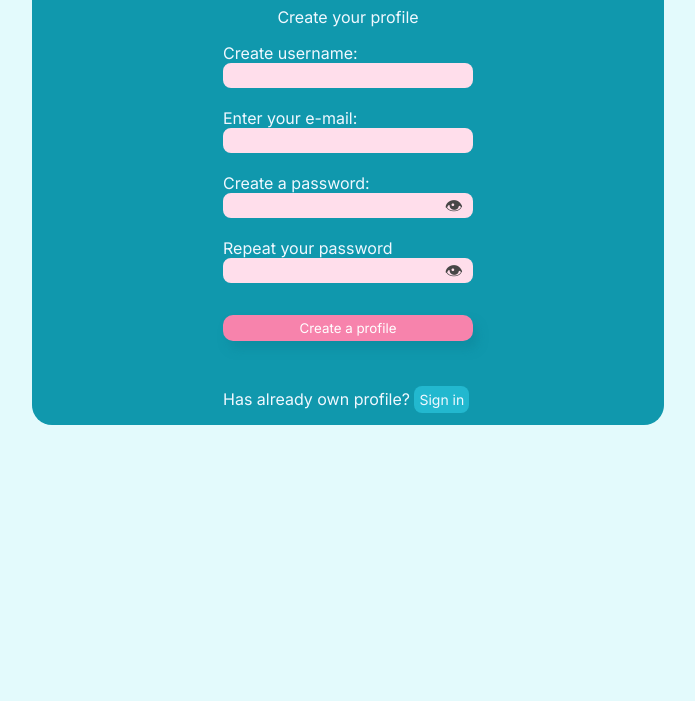
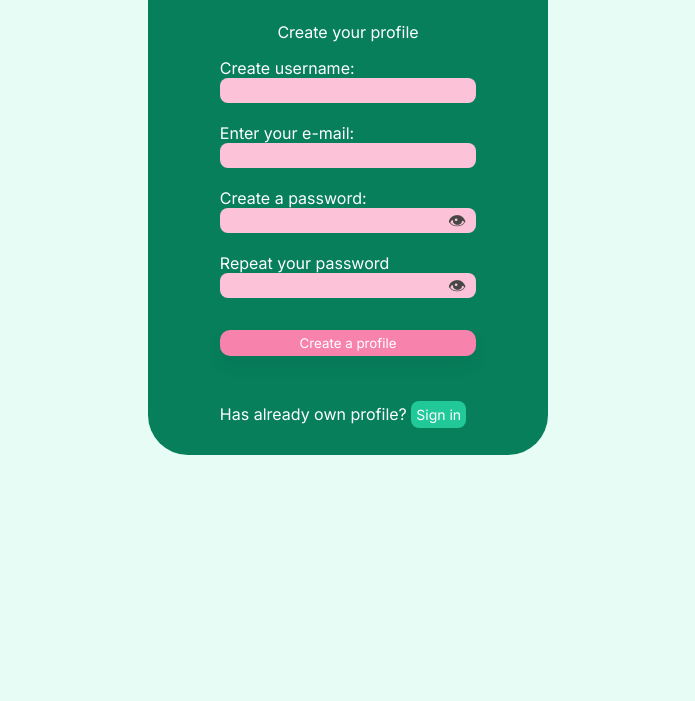
Before and after one commit to nnaaastyyyaaa/vitamin-picker, a website: page users/user-log-in/log-in.html in a window 1280 px wide. Shown: the part 99-800 px from the top of the page, without its empty margins (292-987 px from the left). Drawn offline with Linux system fonts and the light colour scheme; a web font is replaced by a local one.

Commit message:
Improved css

```diff
--- a/users/user-log-in/log-in.css
+++ b/users/user-log-in/log-in.css
@@ -1,15 +1,18 @@
 body {
   font-family: 'Inter', sans-serif;
-  font-size: 16px;
-  background-color: #e3fafc;
+  font-size: clamp(8px, 1rem, 36px);
+  background-color: #e7fcf5;
 }
 
 .box {
   display: grid;
   margin: auto;
-  background-color: #1098ad;
+  padding: 15px;
+  background-color: #077f5b;
   width: 50%;
-  border-radius: 20px;
+  max-width: 370px;
+  min-width: 270px;
+  border-radius: 40px;
 }
 
 form {
@@ -25,16 +28,17 @@ h1,
 h1,
 .p1,
 form {
-  color: aliceblue;
+  color: #fff;
 }
 
 .link,
 .link:visited {
-  background-color: #22b8cf;
+  background-color: #20c997;
   border-radius: 8px;
   text-decoration: none;
-  color: aliceblue;
+  color: #fff;
   padding: 5px;
+  margin-right: 10px;
   font-size: 14px;
   box-sizing: border-box;
 }
@@ -42,7 +46,7 @@ form {
 .link:hover
 /* .btn:visited,
 .btn:active */ {
-  background-color: #0c8599;
+  background-color: #0ca678;
 }
 
 .button-create-profile {
@@ -52,7 +56,7 @@ form {
   border: none;
   padding: 5px;
   border-radius: 10px;
-  box-shadow: 5px 8px 10px rgb(12, 133, 153, 0.5);
+  box-shadow: 0px 10px 15px rgb(4, 63, 45, 0.1);
 }
 
 .button-create-profile:hover,
@@ -61,16 +65,17 @@ form {
 }
 
 input {
-  background-color: #ffdeeb;
+  background-color: #fcc2d8;
   border: none;
   border-radius: 8px;
-  width: 250px;
+  width: 100%;
   height: 25px;
 }
 
 input:focus {
   border: none;
   outline: none;
+  box-shadow: 0px 10px 15px rgb(4, 63, 45, 0.2);
 }
 
 .password-container {
```
Also changed, not shown: main/index.html (+1 -7 lines), main/main.css (+4 -4 lines).
